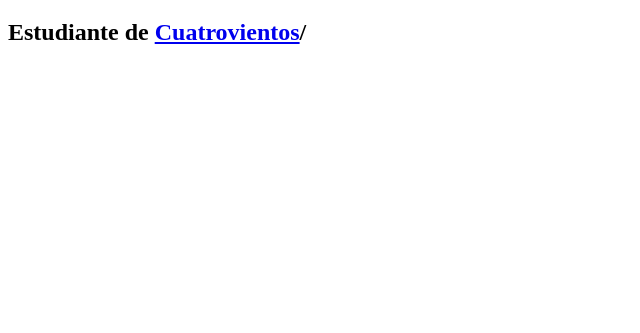
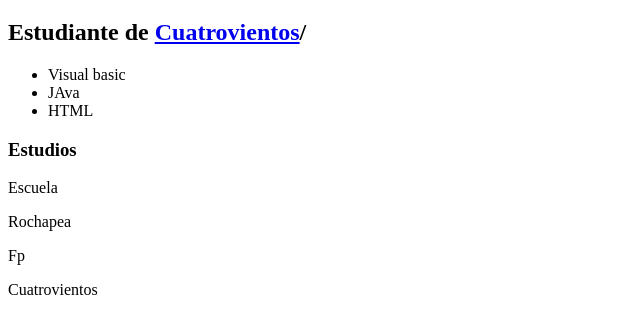
Before and after one commit to marioalamolcoz-sys/my-portfolio, a plain HTML site: page index.html in a window 1280 px wide. Shown: the part 61-394 px from the top of the page, without its empty margins (0-640 px from the left). Drawn offline with Linux system fonts and the light colour scheme.

Commit message:
added educational information

```diff
--- a/index.html
+++ b/index.html
@@ -10,5 +10,23 @@
         Mario Alaminos
     </h1>
     <h2>Estudiante de <a href="https://aula0.cuatrovientos.org">Cuatrovientos</a>/</h2>
+      <section>
+    <ul>
+        <li>Visual basic</li>
+        <li>JAva</li>
+        <li>HTML</li>
+    </ul>
+    </section>
+    <section>
+<h3>Estudios</h3>
+<div>
+    <p>Escuela</p>
+    <p>Rochapea</p>
+</div>
+<div>
+    <p>Fp</p>
+    <p>Cuatrovientos</p>
+</diV>
+    </section>
 </body>
 </html>
```
